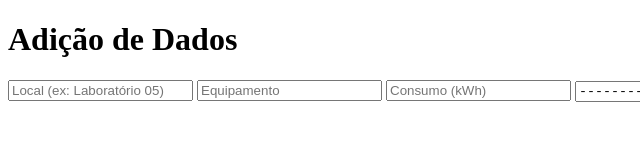
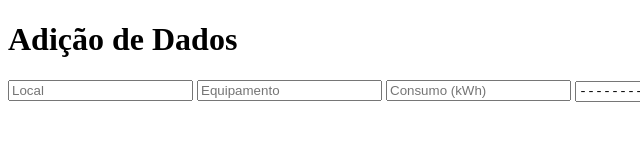
Before and after one commit to brolezebroleze/sesi_pbe1_vps01_tema04_2026, a website: page client/index.html in a window 1280 px wide. Shown: the full height of the page, 0-640 px from the left. Drawn offline with Linux system fonts and the light colour scheme.

Commit message:
sim
Updated the placeholder for the 'local' input field to be more concise.

```diff
--- a/client/index.html
+++ b/client/index.html
@@ -9,7 +9,7 @@
     <header><h1>Adição de Dados</h1></header>
     <main>
         <form action="http://localhost:3000/dados" method="post">
-            <input type="text" name="local" placeholder="Local (ex: Laboratório 05)" required>
+            <input type="text" name="local" placeholder="Local" required>
             <input type="text" name="equipamento" placeholder="Equipamento" required>
             <input type="number" name="consumo_kwh" step="0.01" placeholder="Consumo (kWh)" required>
             <input type="month" name="mes_referencia" required>
```
